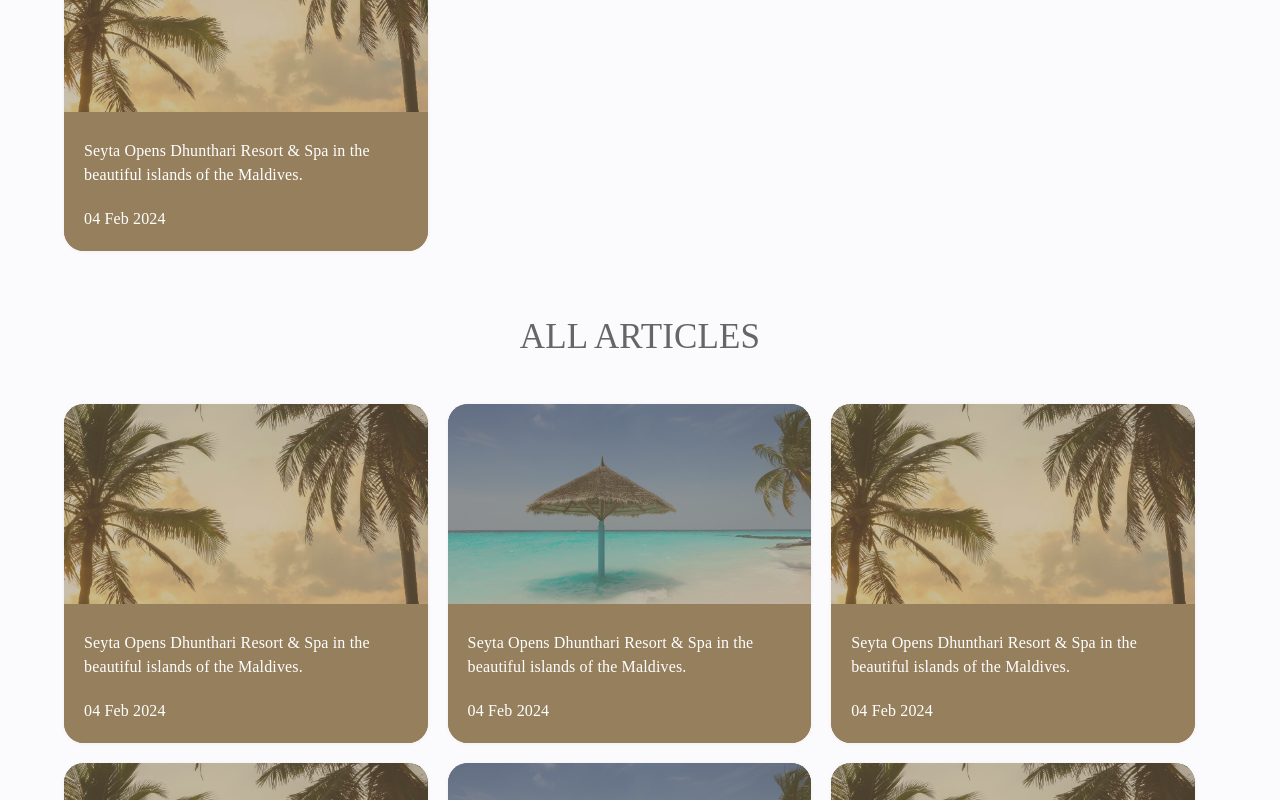
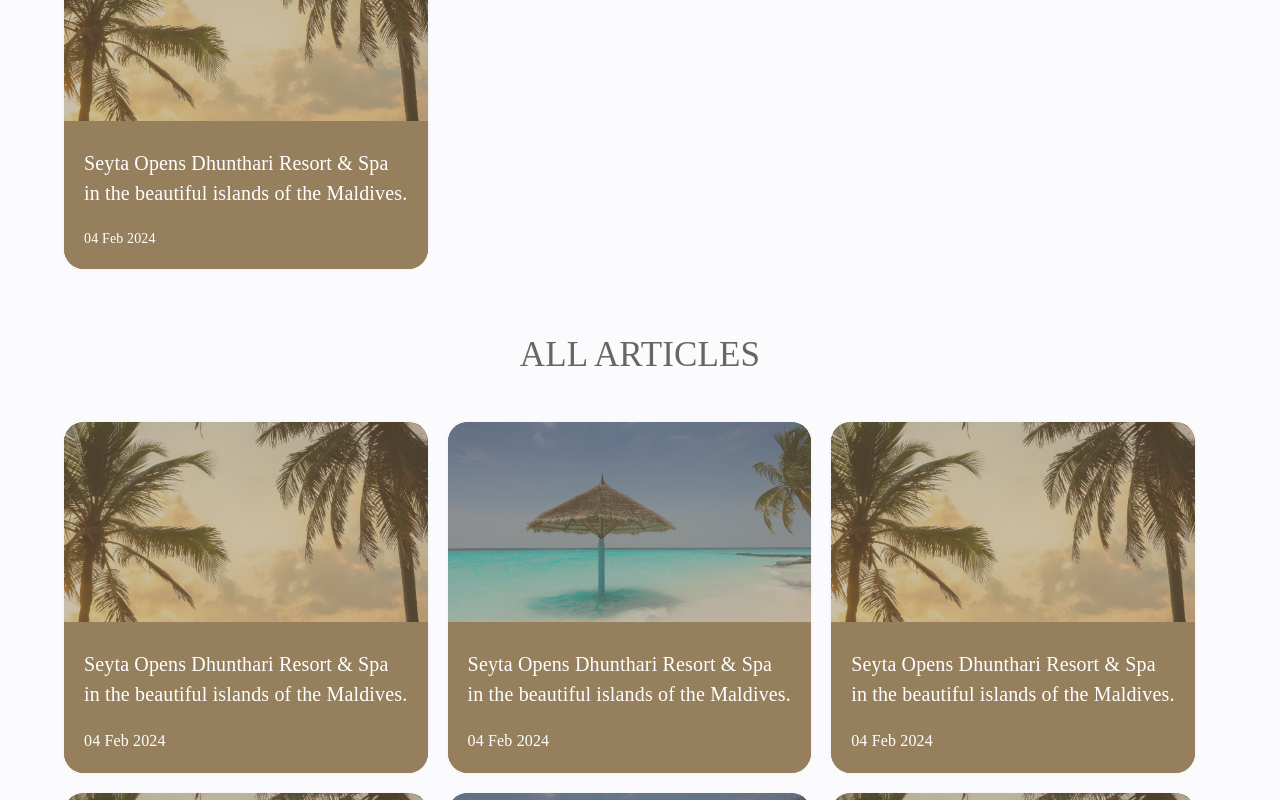
Before and after one commit to MachineIntelligence6/lovely-maldives-ts, a Next.js app: page /blogs in a window 1280 px wide. Shown: the part 2480-3280 px from the top of the page. Built offline with nearby package versions, Linux system fonts and the light colour scheme; no server answers.

Commit message:
issues resolved

```diff
--- a/src/app/blogs/page.tsx
+++ b/src/app/blogs/page.tsx
@@ -200,7 +200,7 @@
                     borderRadius: '0 0 20px 20px ',
                   }}
                 >
-                  <Typography sx={{ fontSize: '16px', mt: '20px' }}>
+                  <Typography sx={{ fontSize: '20px', mt: '20px' }}>
                     {blogItem.title}
                   </Typography>
 
@@ -281,7 +281,7 @@
                   />
                   <Box
                     sx={{
-                      width: { xs: '104px', md: '140px' },
+                      width: { xs: '108px', md: '140px' },
                       height: { xs: '90px', md: '132px' },
                       bgcolor: 'rgba(150,127,93,0.5)',
                       position: 'absolute',
--- a/src/components/BlogSlider.tsx
+++ b/src/components/BlogSlider.tsx
@@ -1,6 +1,6 @@
 /* eslint-disable react/no-array-index-key */
 /* eslint-disable react/jsx-props-no-spreading */
-import { Box, Typography, Container } from '@mui/material'
+import { Box, Typography } from '@mui/material'
 import Slider from 'react-slick'
 import 'slick-carousel/slick/slick.css'
 import 'slick-carousel/slick/slick-theme.css'
@@ -51,9 +51,12 @@
     ],
   }
   return (
-    <Container sx={{ maxWidth: '100% !important' }}>
     <Box
-        sx={{ width: '100%', height: '100%', mt: { xs: '30px', md: '60px' } }}
+      sx={{
+        width: '100%',
+        height: '100%',
+        mt: { xs: '30px', md: '60px' },
+      }}
     >
       <Slider {...settings}>
         {popular.map((data, index) => (
@@ -112,6 +115,5 @@
         ))}
       </Slider>
     </Box>
-    </Container>
   )
 }
--- a/src/components/LatestBlogs.tsx
+++ b/src/components/LatestBlogs.tsx
@@ -249,13 +249,19 @@
                   borderRadius: { xs: 0, md: '0  0 20px 20px ' },
                 }}
               >
-                <Typography sx={{ fontSize: '16px', pt: '20px' }}>
+                <Typography
+                  sx={{ fontSize: { xs: '14px', md: '16px' }, pt: '20px' }}
+                >
                   {latest.title}
                 </Typography>
-                <Typography sx={{ fontSize: '24px', mt: '20px' }}>
+                <Typography
+                  sx={{ fontSize: { xs: '20px', md: '24px' }, mt: '20px' }}
+                >
                   {latest.description}
                 </Typography>
-                <Typography sx={{ fontSize: '16px', mt: '20px' }}>
+                <Typography
+                  sx={{ fontSize: { xs: '14px', md: '16px' }, mt: '20px' }}
+                >
                   {latest.date}
                 </Typography>
               </Box>
--- a/src/components/PopularBlogs.tsx
+++ b/src/components/PopularBlogs.tsx
@@ -110,13 +110,13 @@
                   borderRadius: '0 0 20px 20px',
                 }}
               >
-                <Typography sx={{ fontSize: '16px', mt: '20px' }}>
+                <Typography sx={{ fontSize: '20px', mt: '20px' }}>
                   {popularBlog.title}
                 </Typography>
                 {/* <Typography sx={{ fontSize: '24px', mt: '20px' }}>
                   {popularBlog.description}
                 </Typography> */}
-                <Typography sx={{ fontSize: '16px', mt: '20px' }}>
+                <Typography sx={{ fontSize: '14px', mt: '20px' }}>
                   {popularBlog.date}
                 </Typography>
               </Box>
```
Lines whose indentation alone changed are shown as unchanged.
